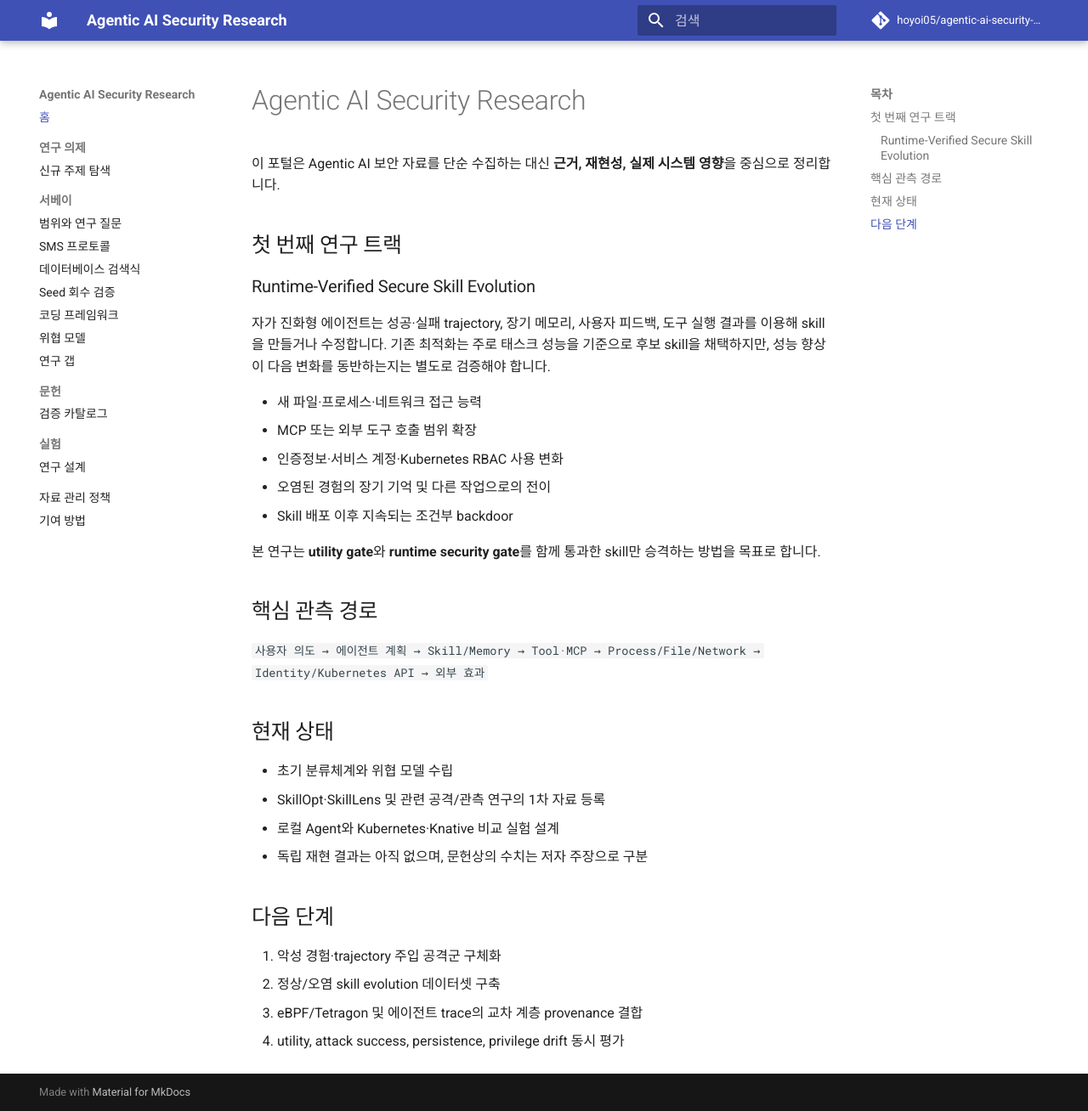
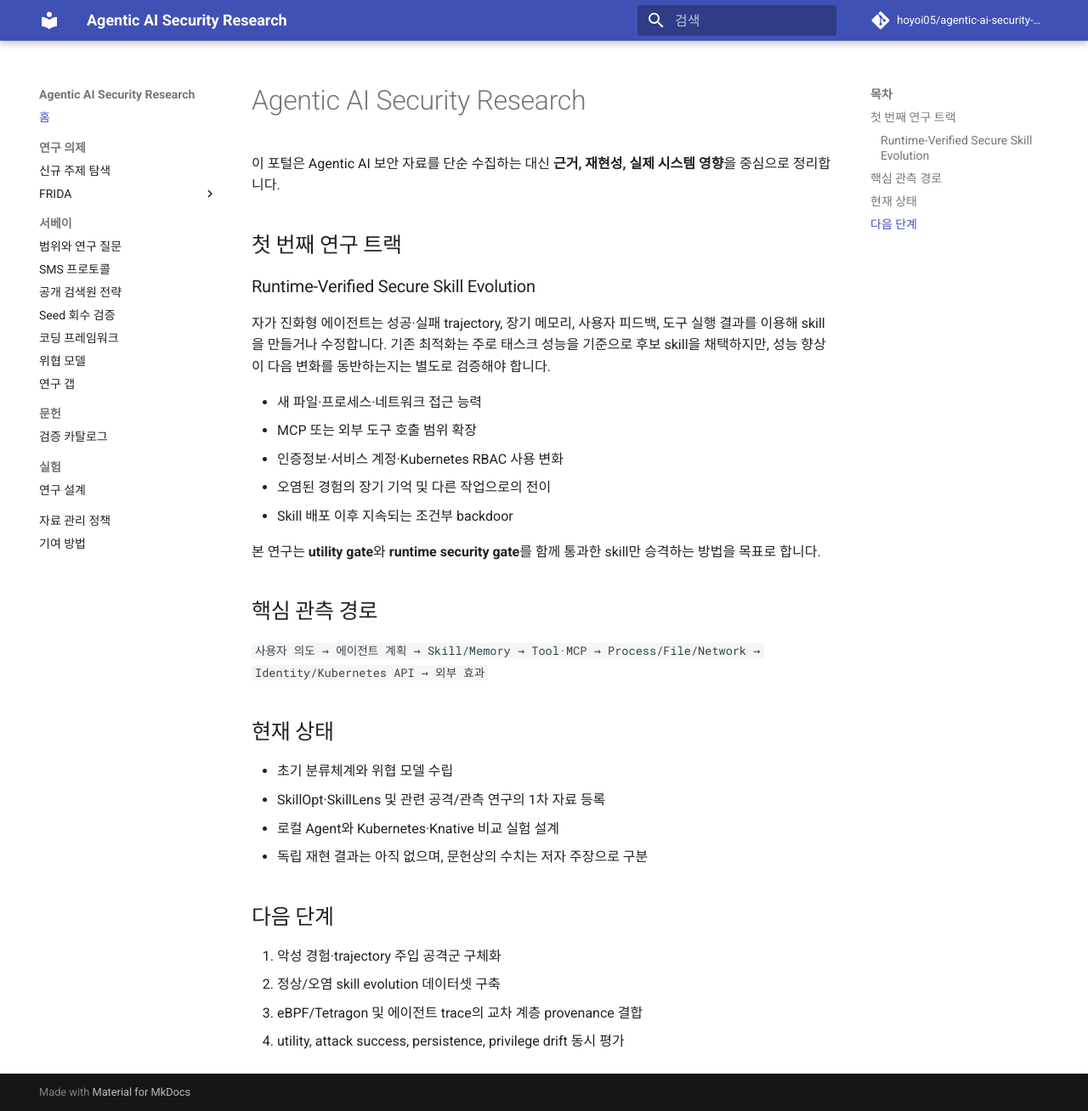
Before and after one commit to hoyoi05/agentic-ai-security-research, an MkDocs documentation site: the page built from docs/index.md, in a window 1280 px wide and 1308 px high. Shown: the whole window at 85% size. Built offline with MkDocs 1.6.1 and Material for MkDocs 9.7.7, drawn with Linux system fonts in a browser that asks for light colours; comment, search, counter and statistics services are not loaded.

Commit message:
docs: update survey and FRIDA navigation

```diff
--- a/mkdocs.yml
+++ b/mkdocs.yml
@@ -23,10 +23,15 @@
   - 홈: index.md
   - 연구 의제:
       - 신규 주제 탐색: research/topic-exploration.md
+      - FRIDA:
+          - 연구 개요: research/frida/overview.md
+          - 선행연구 맵: research/frida/related-work-map.md
+          - 최소 포렌식 증거: research/frida/minimum-evidence.md
+          - 논문·실험 로드맵: research/frida/research-roadmap.md
   - 서베이:
       - 범위와 연구 질문: survey/scope.md
       - SMS 프로토콜: survey/protocol.md
-      - 데이터베이스 검색식: survey/search-strategy.md
+      - 공개 검색원 전략: survey/search-strategy.md
       - Seed 회수 검증: survey/seed-validation.md
       - 코딩 프레임워크: survey/coding-framework.md
       - 위협 모델: survey/threat-model.md
```
